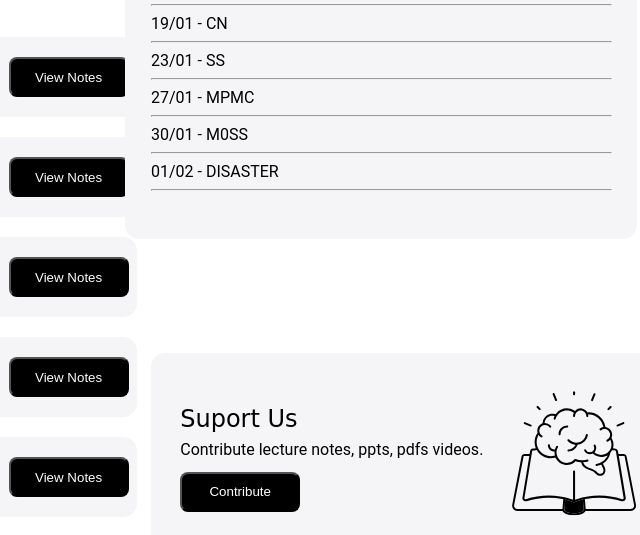
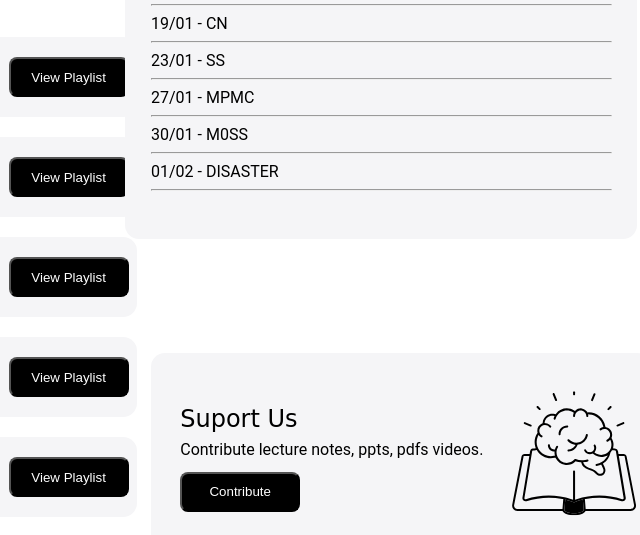
Before and after one commit to Karthik-N-P/Exam-Flix-2.0, a plain HTML site: page index.html in a window 1280 px wide. Shown: the part 431-966 px from the top of the page, 617-1257 px from the left. Drawn offline with nearby package versions, Linux system fonts and the light colour scheme; no server answers; a web font is replaced by a local one.

Commit message:
t commit

```diff
--- a/index.html
+++ b/index.html
@@ -117,7 +117,7 @@
                     </div>
                 </div>
 
-                <button><a href="https://youtube.com/playlist?list=PLI74-7rtCb9CCBIF4aJ0IDOHOLiIsw3fz" style="text-decoration: none; color: white;">View Notes</a></button>
+                <button><a href="https://youtube.com/playlist?list=PLI74-7rtCb9CCBIF4aJ0IDOHOLiIsw3fz" style="text-decoration: none; color: white;">View Playlist</a></button>
             </div>
 
           <div class="video-div 2">
@@ -131,7 +131,7 @@
                   </div>
               </div>
 
-              <button><a href="https://youtube.com/playlist?list=PLI74-7rtCb9BRUw6JzCm_wwLdQJc3jSwO" style="text-decoration: none; color: white;">View Notes</a></button>
+              <button><a href="https://youtube.com/playlist?list=PLI74-7rtCb9BRUw6JzCm_wwLdQJc3jSwO" style="text-decoration: none; color: white;">View Playlist</a></button>
             </div>
 
           <div class="video-div 3">
@@ -145,7 +145,7 @@
                          </div>
                     </div>
 
-                    <button><a href=" https://youtube.com/playlist?list=PLZsB-Etza3jvNqeN4aWQsr3TnqKyENGVM" style="text-decoration: none; color: white;">View Notes</a></button>
+                    <button><a href=" https://youtube.com/playlist?list=PLZsB-Etza3jvNqeN4aWQsr3TnqKyENGVM" style="text-decoration: none; color: white;">View Playlist</a></button>
             </div>
 
            <div class="video-div 4">
@@ -159,7 +159,7 @@
                 </div>
            </div>
 
-           <button><a href="https://youtube.com/playlist?list=PLIbXsCgitKL-_-VjmxkDMylk6uY11ZTn7" style="text-decoration: none; color: white;">View Notes</a></button>
+           <button><a href="https://youtube.com/playlist?list=PLIbXsCgitKL-_-VjmxkDMylk6uY11ZTn7" style="text-decoration: none; color: white;">View Playlist</a></button>
             </div>
 
 
@@ -172,7 +172,7 @@
            </div>
        </div>
 
-       <button><a href="https://youtube.com/playlist?list=PLvhpYlsgi9lA62XcNQuHoi1urRhRlyIJg" style="text-decoration: none; color: white;">View Notes</a></button>
+       <button><a href="https://youtube.com/playlist?list=PLvhpYlsgi9lA62XcNQuHoi1urRhRlyIJg" style="text-decoration: none; color: white;">View Playlist</a></button>
   </div>
 
 
```
